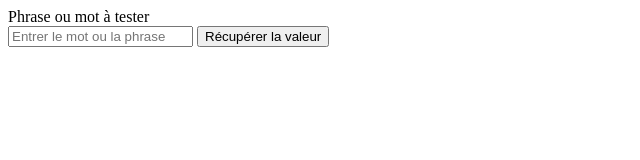
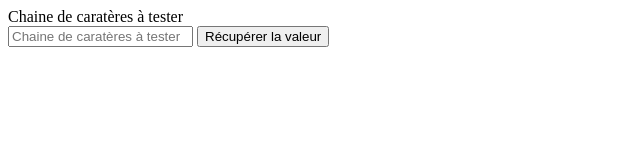
Before and after one commit to PaulKbidi/Palindrome_Paul.K, a plain HTML site: page index.html in a window 1280 px wide. Shown: the full height of the page, 0-640 px from the left. Drawn offline with Linux system fonts and the light colour scheme.

Commit message:
modif html

```diff
--- a/index.html
+++ b/index.html
@@ -10,8 +10,8 @@
         <script src="palindrome.js"></script>
     </head>
     <body>
-        <label for="palindrome">Phrase ou mot à tester</label><br>
-        <input type="text" name="palindrome" id="palindrome" placeholder="Entrer le mot ou la phrase">
+        <label for="palindrome">Chaine de caratères à tester</label><br>
+        <input type="text" name="palindrome" id="palindrome" placeholder="Chaine de caratères à tester">
         <button type="button" onclick="getValue();">Récupérer la valeur</button>
     </body>
 </html>
```
